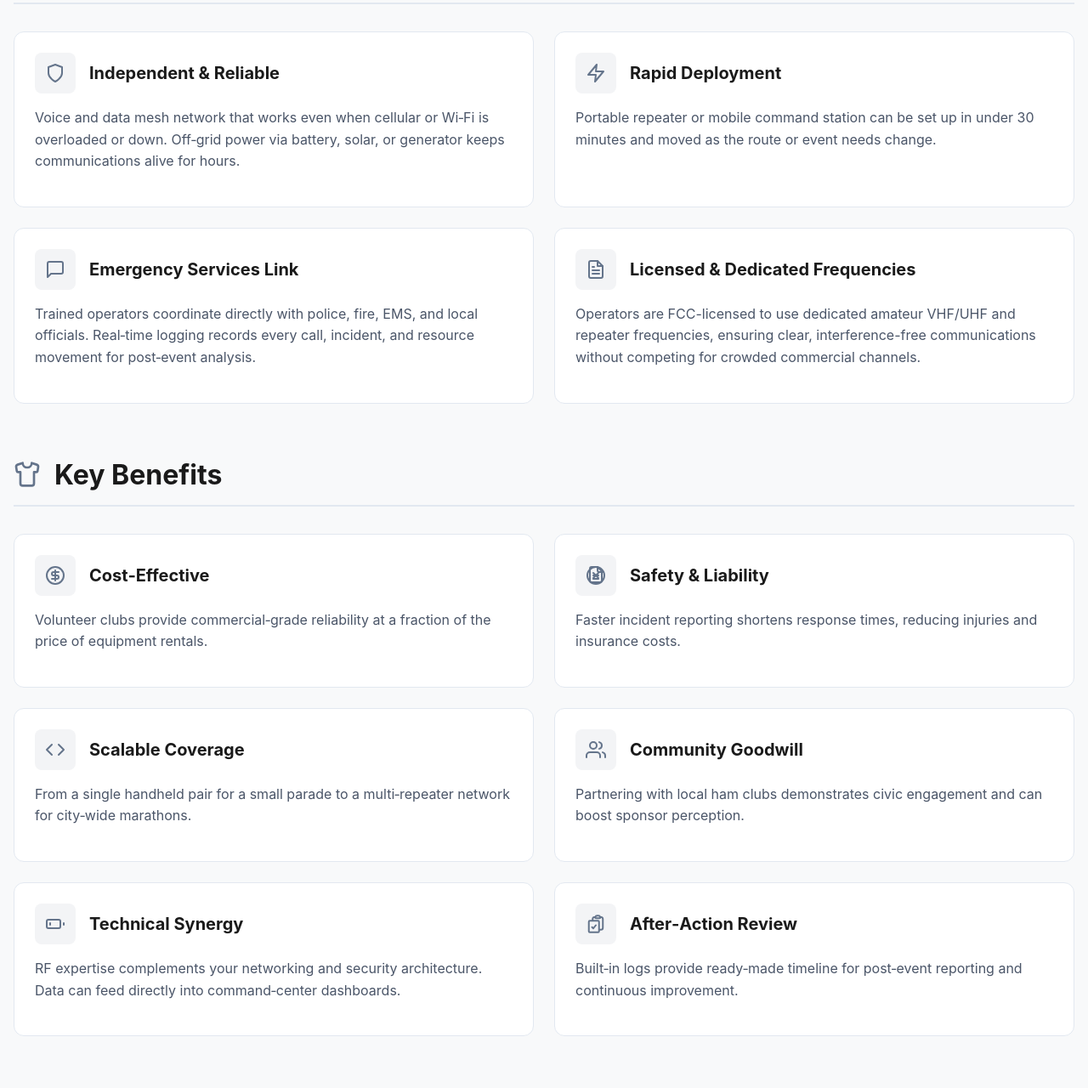
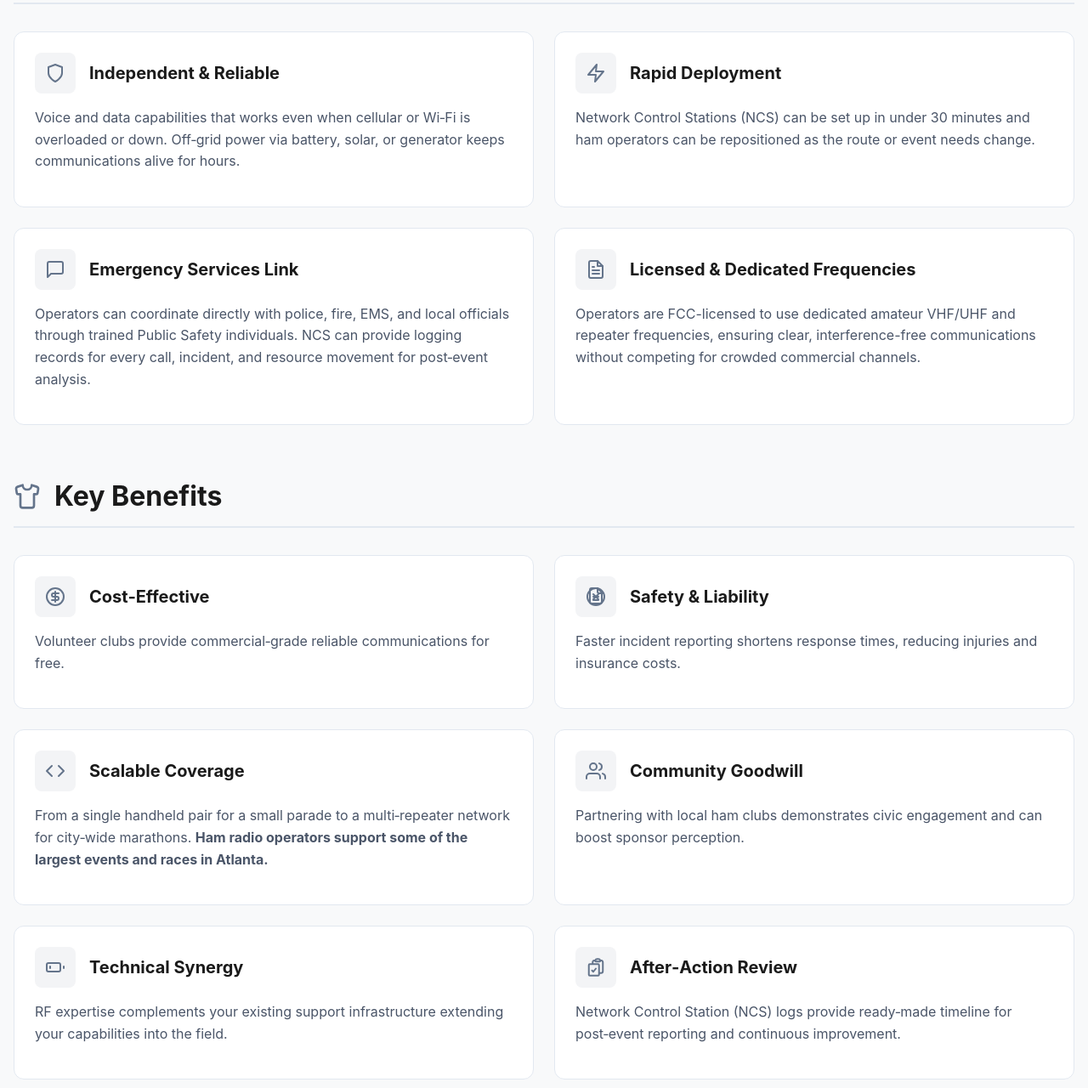
Before and after one commit to discerningowl/atlantahamradio, a plain HTML site: page pages/organizers.html in a window 1280 px wide. Shown: the part 340-1620 px from the top of the page at 85% size. Drawn offline with Linux system fonts and the light colour scheme.

Commit message:
Update organizers.html

```diff
--- a/pages/organizers.html
+++ b/pages/organizers.html
@@ -63,7 +63,10 @@
                         </div>
                         <h3>Independent & Reliable</h3>
                     </div>
-                    <p>Voice and data mesh network that works even when cellular or Wi‑Fi is overloaded or down. Off‑grid power via battery, solar, or generator keeps communications alive for hours.</p>
+                    <p>
+						Voice and data capabilities that works even when cellular or Wi‑Fi is overloaded or down.
+						Off‑grid power via battery, solar, or generator keeps communications alive for hours.
+                    </p>
                 </div>
 
                 <div class="resource-card">
@@ -73,7 +76,10 @@
                         </div>
                         <h3>Rapid Deployment</h3>
                     </div>
-                    <p>Portable repeater or mobile command station can be set up in under 30 minutes and moved as the route or event needs change.</p>
+                    <p>
+						Network Control Stations (NCS) can be set up in under 30 minutes and
+						ham operators can be repositioned as the route or event needs change.
+                    </p>
                 </div>
 
                 <div class="resource-card">
@@ -83,7 +89,11 @@
                         </div>
                         <h3>Emergency Services Link</h3>
                     </div>
-                    <p>Trained operators coordinate directly with police, fire, EMS, and local officials. Real‑time logging records every call, incident, and resource movement for post‑event analysis.</p>
+                    <p>
+                    	Operators can coordinate directly with police, fire, EMS, and local officials through
+                    	trained Public Safety individuals. NCS can provide logging records for every call, incident, and
+                    	resource movement for post‑event analysis.
+                    </p>
                 </div>
 
                 <div class="resource-card">
@@ -93,7 +103,10 @@
                         </div>
                         <h3>Licensed & Dedicated Frequencies</h3>
                     </div>
-                    <p>Operators are FCC-licensed to use dedicated amateur VHF/UHF and repeater frequencies, ensuring clear, interference-free communications without competing for crowded commercial channels.</p>
+                    <p>
+                    	Operators are FCC-licensed to use dedicated amateur VHF/UHF and repeater frequencies,
+                    	ensuring clear, interference-free communications without competing for crowded commercial channels.
+                    </p>
                 </div>
             </div>
         </div>
@@ -112,7 +125,7 @@
                         </div>
                         <h3>Cost‑Effective</h3>
                     </div>
-                    <p>Volunteer clubs provide commercial‑grade reliability at a fraction of the price of equipment rentals.</p>
+                    <p>Volunteer clubs provide commercial‑grade reliable communications for free.</p>
                 </div>
 
                 <div class="resource-card">
@@ -132,7 +145,10 @@
                         </div>
                         <h3>Scalable Coverage</h3>
                     </div>
-                    <p>From a single handheld pair for a small parade to a multi‑repeater network for city‑wide marathons.</p>
+                    <p>
+                    	From a single handheld pair for a small parade to a multi‑repeater network for city‑wide marathons.
+                    	<strong>Ham radio operators support some of the largest events and races in Atlanta.</strong>
+                    </p>
                 </div>
 
                 <div class="resource-card">
@@ -152,7 +168,7 @@
                         </div>
                         <h3>Technical Synergy</h3>
                     </div>
-                    <p>RF expertise complements your networking and security architecture. Data can feed directly into command‑center dashboards.</p>
+                    <p>RF expertise complements your existing support infrastructure extending your capabilities into the field.</p>
                 </div>
 
                 <div class="resource-card">
@@ -162,7 +178,7 @@
                         </div>
                         <h3>After‑Action Review</h3>
                     </div>
-                    <p>Built‑in logs provide ready‑made timeline for post‑event reporting and continuous improvement.</p>
+                    <p>Network Control Station (NCS) logs provide ready‑made timeline for post‑event reporting and continuous improvement.</p>
                 </div>
             </div>
         </div>
@@ -231,7 +247,11 @@
                         </div>
                         <h3>Ready to Connect?</h3>
                     </div>
-                    <p><a href="about.html#contactform">Contact us</a> to discuss your event needs, or browse our <a href="clubs.html">club directory</a> to find a local amateur radio club in your area.</p>
+                    <p>
+                    	<a href="about.html#contactform">Contact me</a> with general questions about how ham operators can help your event,
+                    	or browse our <a href="clubs.html">club directory</a> to find a local amateur radio club in your area
+                    	that can help with your event.
+                    </p>
                 </div>
             </div>
         </div>
```
